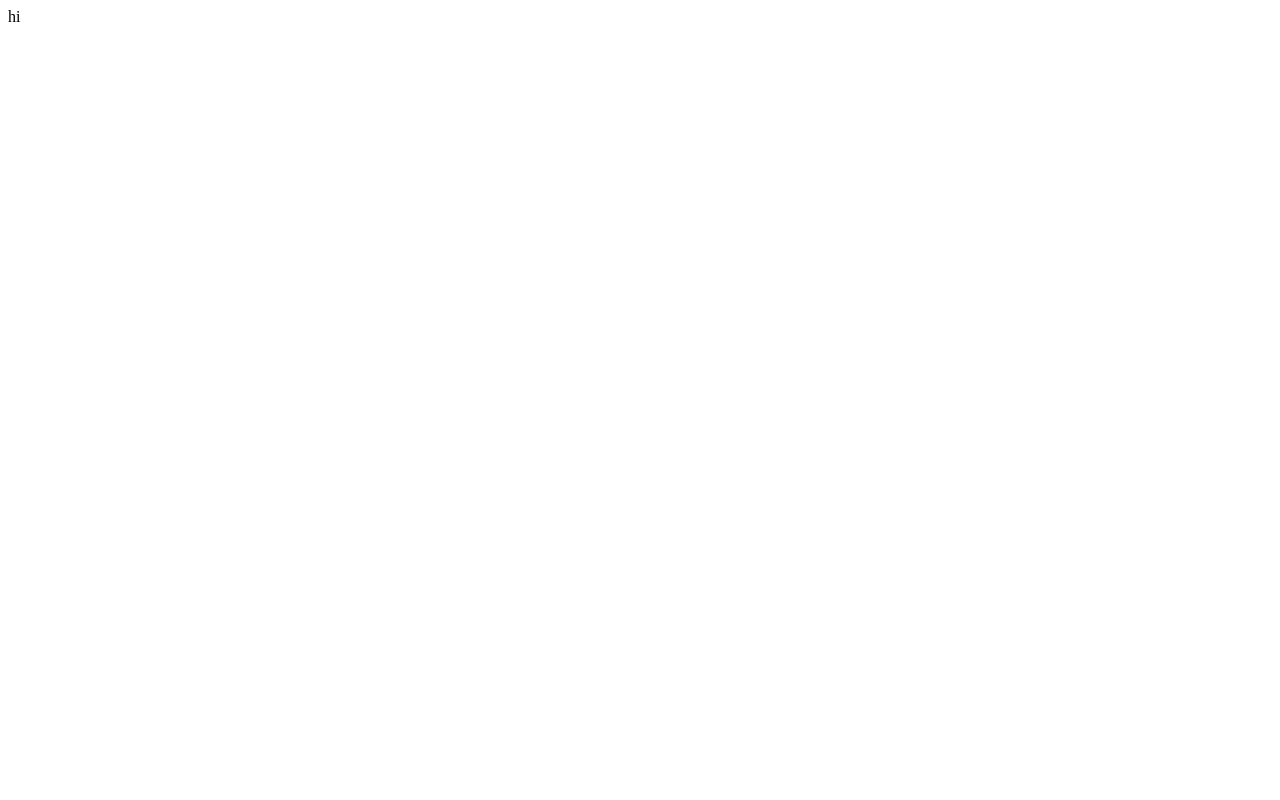
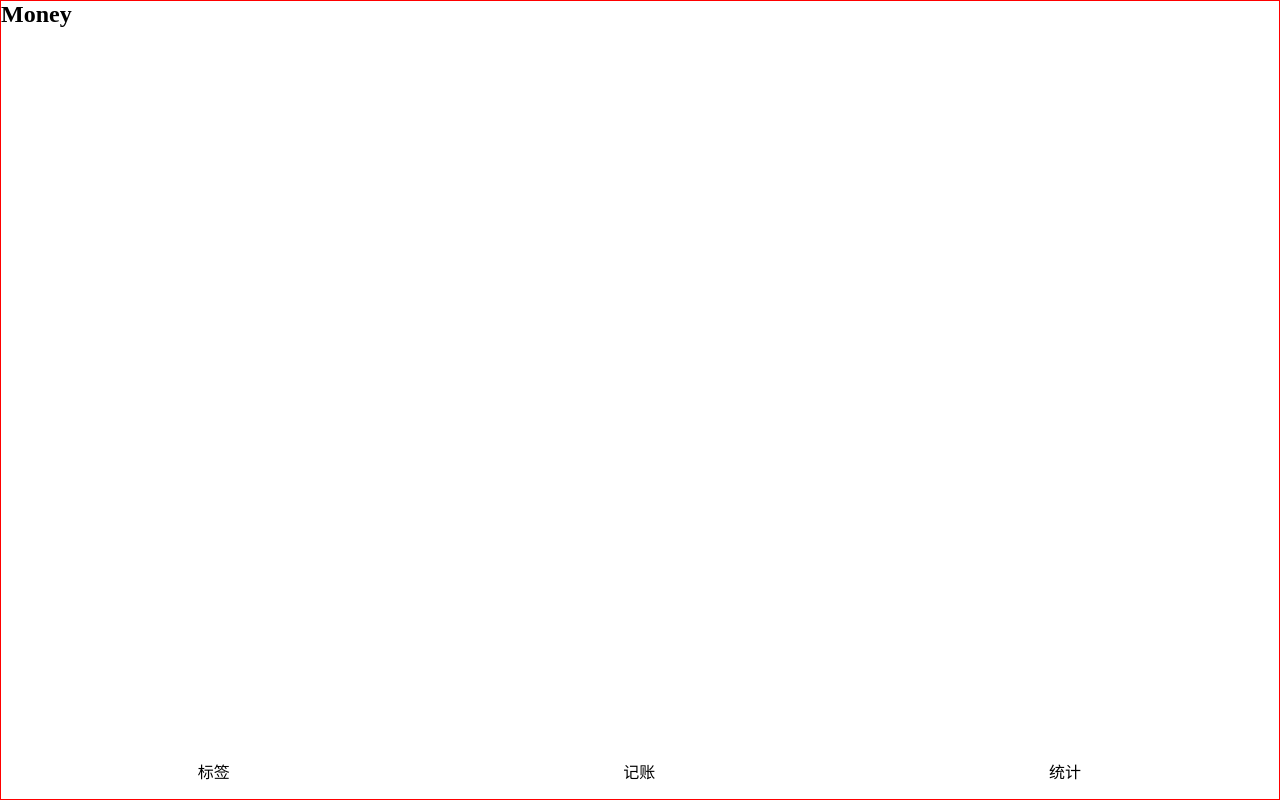
Before and after one commit to CodeBlankCjj/morney-react, a React (Create React App) app: page /money in a window 1280 px wide. Built offline with nearby package versions, Linux system fonts and the light colour scheme.

Commit message:
导航栏 CSS 初步样式

```diff
--- a/package.json
+++ b/package.json
@@ -13,6 +13,7 @@
     "node-sass": "npm:dart-sass",
     "react": "^17.0.2",
     "react-dom": "^17.0.2",
+    "react-router-dom": "^5.2.0",
     "react-scripts": "4.0.3",
     "styled-components": "5.0.1",
     "typescript": "^4.1.2",
@@ -43,6 +44,7 @@
     ]
   },
   "devDependencies": {
+    "@types/react-router-dom": "^5.1.7",
     "@types/styled-components": "^5.1.9"
   }
 }
--- a/src/App.tsx
+++ b/src/App.tsx
@@ -1,9 +1,82 @@
 import React from 'react';
+import {BrowserRouter as Router, Link, Redirect, Route, Switch} from 'react-router-dom';
+import styled from 'styled-components';
+
+const Wrapper = styled.div`
+  min-height: 100vh;
+  border: 1px solid red;
+  display: flex;
+  flex-direction: column;
+`;
+const Main = styled.div`
+  flex-grow: 1;
+  overflow: auto;
+`;
+const Nav = styled.nav`
+  > ul {
+    display: flex;
+
+    > li {
+      width: 33.3%;
+      text-align: center;
+      padding: 16px;
+    }
+  }
+`;
 
 function App() {
   return (
-    <div>hi</div>
+    <Router>
+      <Wrapper>
+        <Main>
+          <Switch>
+            <Redirect exact from="/" to="money"/>
+            <Route path="/tags">
+              <Tags/>
+            </Route>
+            <Route path="/money">
+              <Money/>
+            </Route>
+            <Route path="/statistics">
+              <Statistics/>
+            </Route>
+            <Route path="*">
+              <NoMatch/>
+            </Route>
+          </Switch>
+        </Main>
+        <Nav>
+          <ul>
+            <li>
+              <Link to="/tags">标签</Link>
+            </li>
+            <li>
+              <Link to="/money">记账</Link>
+            </li>
+            <li>
+              <Link to="/statistics">统计</Link>
+            </li>
+          </ul>
+        </Nav>
+      </Wrapper>
+    </Router>
   );
 }
 
+function NoMatch() {
+  return <h2>输错地址了！！！！！！</h2>;
+}
+
+function Statistics() {
+  return <h2>Statistics</h2>;
+}
+
+function Tags() {
+  return <h2>Tags</h2>;
+}
+
+function Money() {
+  return <h2>Money</h2>;
+}
+
 export default App;
--- /dev/null
+++ b/src/index.scss
@@ -0,0 +1,20 @@
+@import-normalize;
+
+* {
+  margin: 0;
+  padding: 0;
+  box-sizing: border-box;
+}
+
+*::after, *::before {
+  box-sizing: border-box;
+}
+
+ul, ol {
+  list-style: none;
+}
+
+a {
+  text-decoration: none;
+  color: inherit;
+}
--- a/src/index.tsx
+++ b/src/index.tsx
@@ -1,6 +1,7 @@
 import React from 'react';
 import ReactDOM from 'react-dom';
 import App from './App';
+import './index.scss';
 
 ReactDOM.render(
   <React.StrictMode>
```
Also changed, not shown: 1 other file (tests, documents, lock files or other folders).
